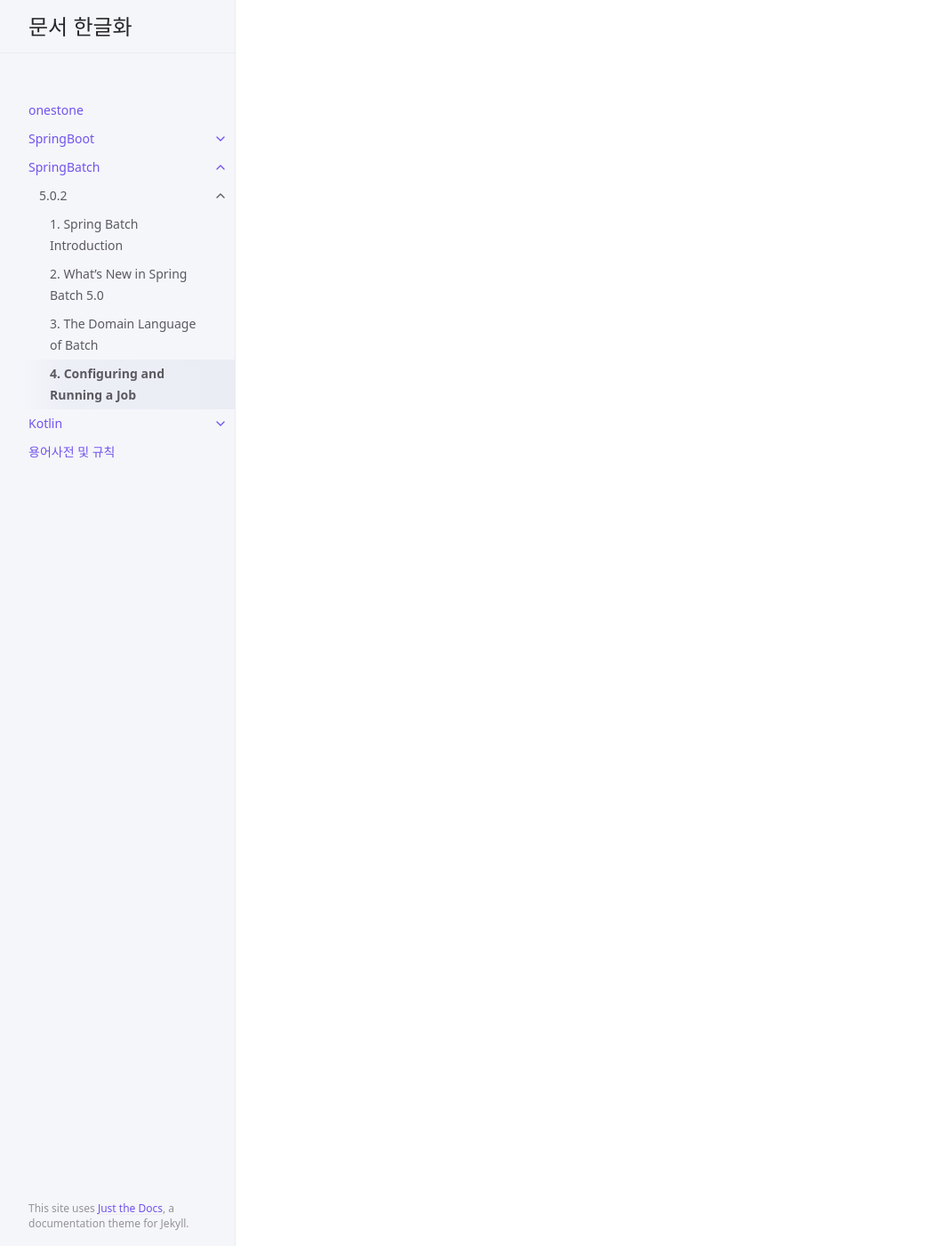
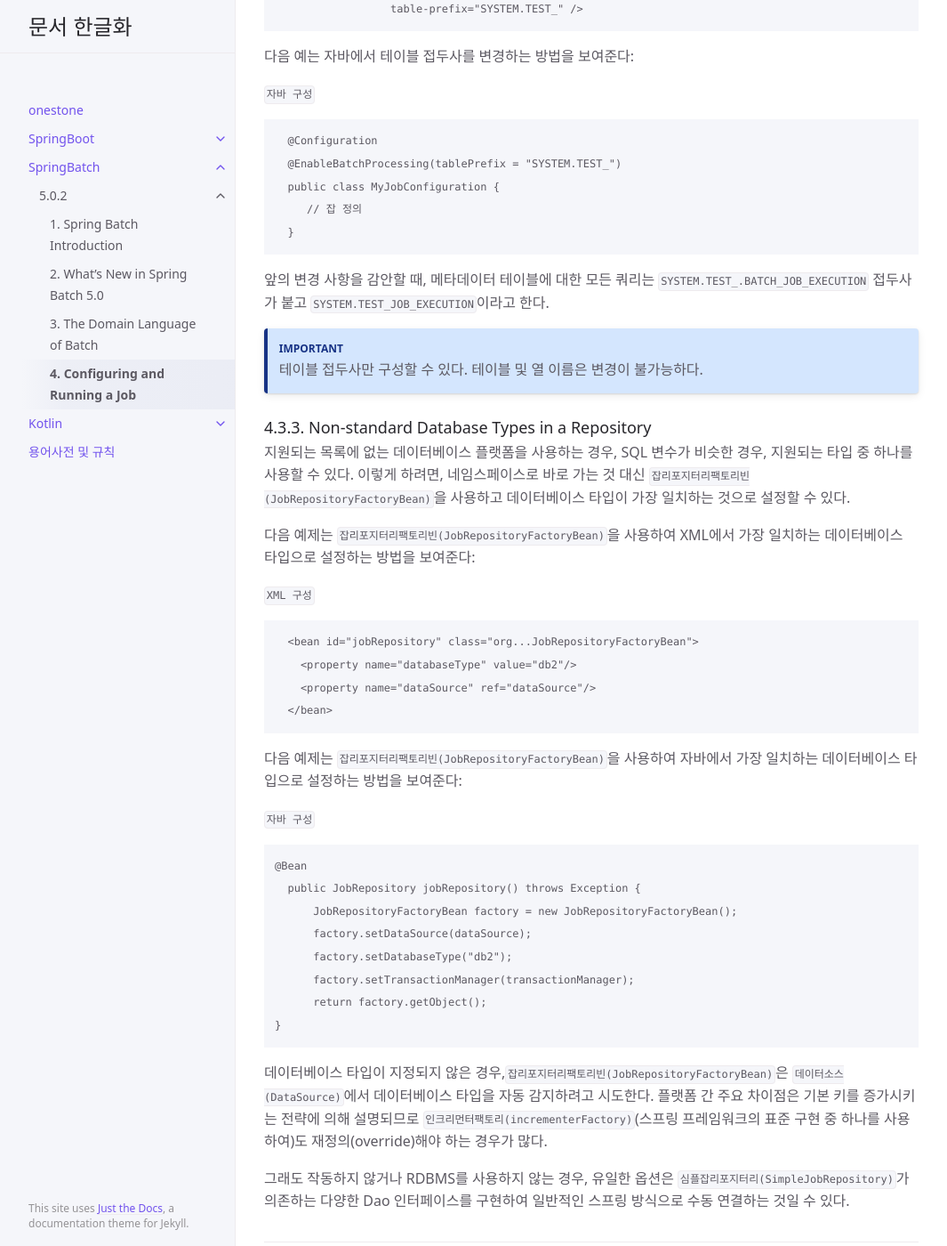
Before and after one commit to onestone9900/onestone9900.github.io, a Jekyll site: the page built from docs/spring_batch/5.0.2/4. configuring_and_running_a_job.md, in a window 1280 px wide and 1400 px high, scrolled down 10153 px. Shown: the whole window at 89% size, without its empty margins (107-1172 px from the left). Built offline with Jekyll 4.4.1, drawn with Linux system fonts in a browser that asks for light colours; some of the changed text lies outside the part shown.

Commit message:
docs: 4. Configuring and Running a Job - 4.3.2., 4.3.3

````diff
--- a/docs/spring_batch/5.0.2/4. configuring_and_running_a_job.md
+++ b/docs/spring_batch/5.0.2/4. configuring_and_running_a_job.md
@@ -110,7 +110,7 @@ nav_order: 4
 
 잡에 리스너(listener)를 설정하여 `잡리스너`를 `심플잡`에 추가할 수 있다. 다음 예는 XML 잡 정의에 리스너를 추가하는 방법을 보여준다:
 
-`XML Configuration`
+`XML 구성`
 ```
   <job id="footballJob">
       <step id="playerload" parent="s1" next="gameLoad"/>
@@ -287,7 +287,7 @@ v5.0부터, `디폴트배치컨피그레이션(DefaultBatchConfiguration)` 클
 
 배치 네임스페이스는 `잡리포지터리(JobRepository)` 구현체는 구현의 세부 정보와 협력 객체를 추상화한다. 그러나, 다음 예와 같이 몇 가지 구성 옵션을 사용할 수 있다:
 
-`XML Configuration`
+`XML 구성`
 ```
   <job-repository id="jobRepository"
       data-source="dataSource"
@@ -307,7 +307,7 @@ v5.0부터, `디폴트배치컨피그레이션(DefaultBatchConfiguration)` 클
 
 다음 예에서는 XML에서 격리 수준을 재정의하는 방법을 보여준다:
 
-`XML Configuration`
+`XML 구성`
 ```
   <job-repository id="jobRepository"
                   isolation-level-for-create="REPEATABLE_READ" />
@@ -315,7 +315,7 @@ v5.0부터, `디폴트배치컨피그레이션(DefaultBatchConfiguration)` 클
 
 다음 예에서는 자바에서 격리 수준을 재정의하는 방법을 보여준다:
 
-`Java Configuration`
+`자바 구성`
 ```
   @Configuration
   @EnableBatchProcessing(isolationLevelForCreate = "ISOLATION_REPEATABLE_READ")
@@ -324,9 +324,9 @@ v5.0부터, `디폴트배치컨피그레이션(DefaultBatchConfiguration)` 클
   }
 ```
 
-네임스페이스를 사용하지 않는 경우, AOP를 사용하여 리포지터리의 트랜잭션 동작도 구성해야 합니다. 다음 예는 XML에서 리포지터리의 트랜잭션 동작을 구성하는 방법을 보여준다:
+네임스페이스를 사용하지 않는 경우, AOP를 사용하여 리포지터리의 트랜잭션 동작도 구성해야 한다. 다음 예는 XML에서 리포지터리의 트랜잭션 동작을 구성하는 방법을 보여준다:
 
-`XML Configuration`
+`XML 구성`
 ```
 <aop:config>
       <aop:advisor
@@ -344,7 +344,7 @@ v5.0부터, `디폴트배치컨피그레이션(DefaultBatchConfiguration)` 클
 
 다음 예는 자바에서 리포지터리의 트랜잭션 동작을 구성하는 방법을 보여준다:
 
-`Java Configuration`
+`자바 구성`
 ```
   @Bean
   public TransactionProxyFactoryBean baseProxy() {
@@ -357,3 +357,63 @@ v5.0부터, `디폴트배치컨피그레이션(DefaultBatchConfiguration)` 클
       return transactionProxyFactoryBean;
   }
 ```
+
+
+### 4.3.2. Changing the Table Prefix
+`잡리포지터리(JobRepository)`의 수정 가능한 다른 프로퍼티는 메타 데이터 테이블의 테이블 접두사이다. 기본적으로, 모두 `BATCH_.BATCH_JOB_EXECUTION`으로 시작되고 `BATCH_STEP_EXECUTION`는 두 가지 예가 있다. 그러나, 이 접두사를 수정해야 하는 이유가 있다. 스키마명을 테이블명 앞에 추가해야 하거나 동일한 스키마 내에서 둘 이상의 메타데이터 테이블 세트가 필요한 경우, 테이블 접두사를 변경해야 한다.
+
+다음 예는 XML에서 테이블 접두사를 변경하는 방법을 보여준다:
+
+`XML 구성`
+```
+  <job-repository id="jobRepository"
+                  table-prefix="SYSTEM.TEST_" />
+```
+
+다음 예는 자바에서 테이블 접두사를 변경하는 방법을 보여준다:
+
+`자바 구성`
+```
+  @Configuration
+  @EnableBatchProcessing(tablePrefix = "SYSTEM.TEST_")
+  public class MyJobConfiguration {
+     // 잡 정의
+  }
+```
+
+앞의 변경 사항을 감안할 때, 메타데이터 테이블에 대한 모든 쿼리는 `SYSTEM.TEST_.BATCH_JOB_EXECUTION` 접두사가 붙고 `SYSTEM.TEST_JOB_EXECUTION`이라고 한다.
+
+{: .important}
+>테이블 접두사만 구성할 수 있다. 테이블 및 열 이름은 변경이 불가능하다.
+
+
+### 4.3.3. Non-standard Database Types in a Repository
+지원되는 목록에 없는 데이터베이스 플랫폼을 사용하는 경우, SQL 변수가 비슷한 경우, 지원되는 타입 중 하나를 사용할 수 있다. 이렇게 하려면, 네임스페이스로 바로 가는 것 대신 `잡리포지터리팩토리빈(JobRepositoryFactoryBean)`을 사용하고 데이터베이스 타입이 가장 일치하는 것으로 설정할 수 있다.
+
+다음 예제는 `잡리포지터리팩토리빈(JobRepositoryFactoryBean)`을 사용하여 XML에서 가장 일치하는 데이터베이스 타입으로 설정하는 방법을 보여준다:
+
+`XML 구성`
+```
+  <bean id="jobRepository" class="org...JobRepositoryFactoryBean">
+    <property name="databaseType" value="db2"/>
+    <property name="dataSource" ref="dataSource"/>
+  </bean>
+```
+
+다음 예제는 `잡리포지터리팩토리빈(JobRepositoryFactoryBean)`을 사용하여 자바에서 가장 일치하는 데이터베이스 타입으로 설정하는 방법을 보여준다:
+
+`자바 구성`
+```
+@Bean
+  public JobRepository jobRepository() throws Exception {
+      JobRepositoryFactoryBean factory = new JobRepositoryFactoryBean();
+      factory.setDataSource(dataSource);
+      factory.setDatabaseType("db2");
+      factory.setTransactionManager(transactionManager);
+      return factory.getObject();
+}
+```
+
+데이터베이스 타입이 지정되지 않은 경우,`잡리포지터리팩토리빈(JobRepositoryFactoryBean)`은 `데이터소스(DataSource)`에서 데이터베이스 타입을 자동 감지하려고 시도한다. 플랫폼 간 주요 차이점은 기본 키를 증가시키는 전략에 의해 설명되므로 `인크리먼터팩토리(incrementerFactory)`(스프링 프레임워크의 표준 구현 중 하나를 사용하여)도 재정의(override)해야 하는 경우가 많다.
+
+그래도 작동하지 않거나 RDBMS를 사용하지 않는 경우, 유일한 옵션은 `심플잡리포지터리(SimpleJobRepository)`가 의존하는 다양한 Dao 인터페이스를 구현하여 일반적인 스프링 방식으로 수동 연결하는 것일 수 있다.
````
